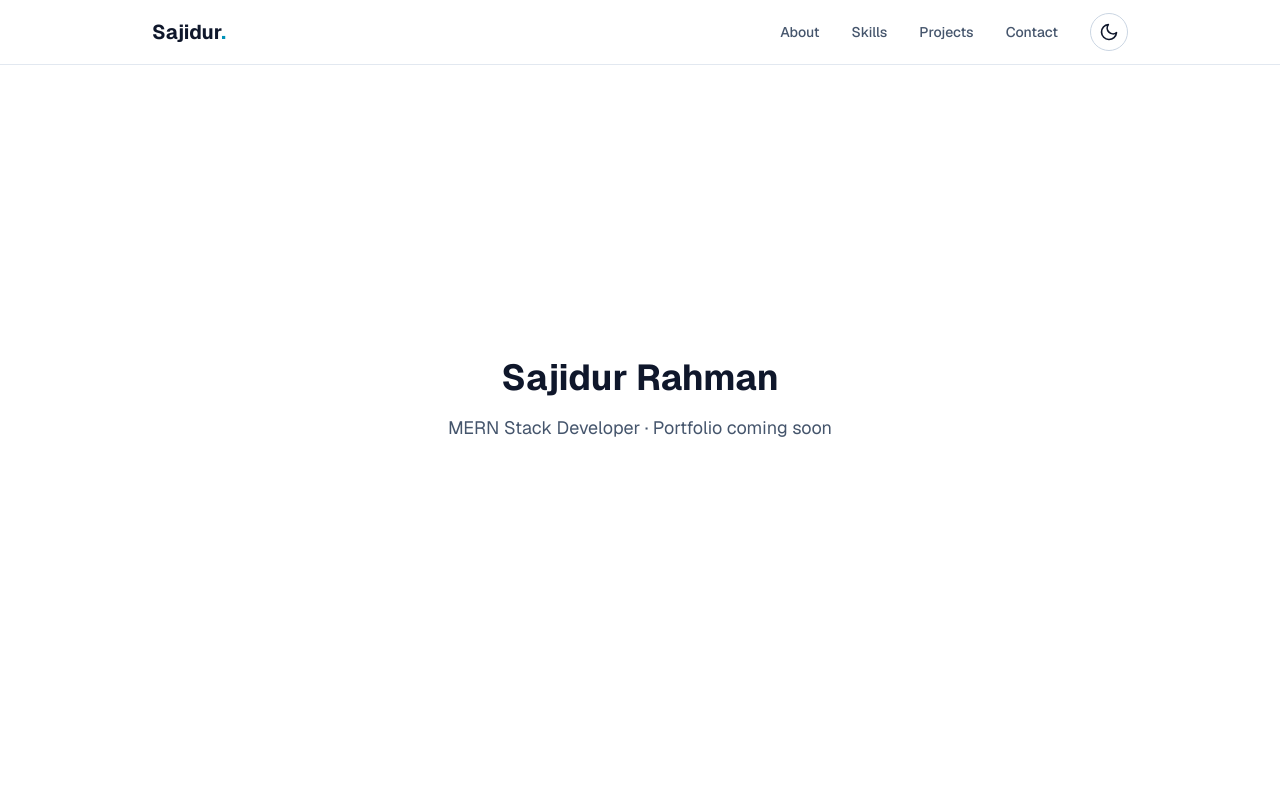
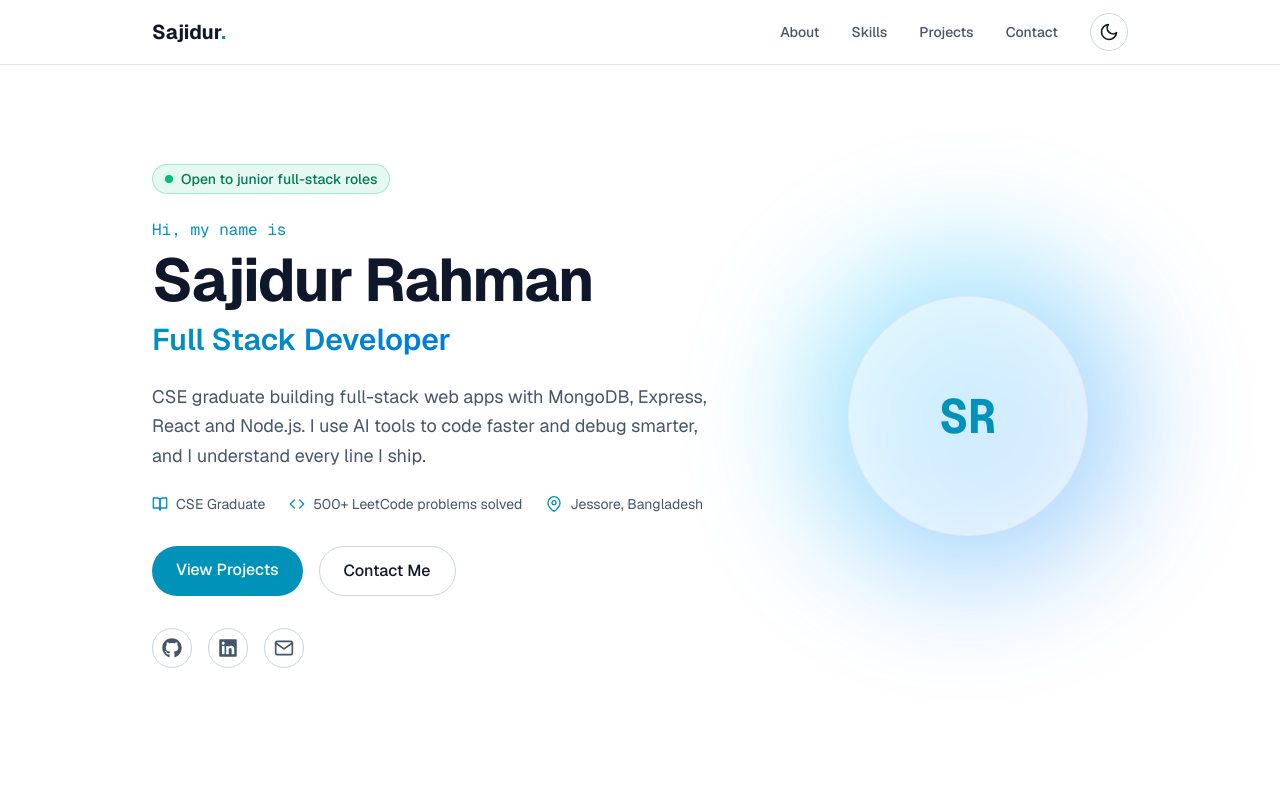
Before and after one commit to sajidur70/portfolio, a Next.js app: page / in a window 1280 px wide. Shown: the top 800 px of the page. Built offline with nearby package versions, Linux system fonts and the light colour scheme.

Commit message:
Add recruiter-focused Hero section and social links
Co-Authored-By: Claude Opus 5.5 <noreply@anthropic.com>

```diff
--- a/src/app/page.js
+++ b/src/app/page.js
@@ -1,23 +1,15 @@
-import { personal } from "@/data/portfolio";
 import Navbar from "@/components/Navbar";
+import Hero from "@/components/Hero";
 import SectionHeading from "@/components/ui/SectionHeading";
 import FadeIn from "@/components/ui/FadeIn";
 
-// The home page. Real sections (Hero, About, Skills...) come in the next steps.
+// The home page: puts all sections in order.
 export default function Home() {
   return (
     <>
       <Navbar />
       <main>
-        <section
-          id="home"
-          className="flex min-h-screen flex-col items-center justify-center gap-4"
-        >
-          <h1 className="text-4xl font-bold">{personal.name}</h1>
-          <p className="text-lg text-slate-600 dark:text-slate-400">
-            {personal.title} · Portfolio coming soon
-          </p>
-        </section>
+        <Hero />
 
         {/* Test section: scroll down to see the fade-in. Step 16 replaces it with the real About */}
         <section id="about" className="mx-auto max-w-5xl px-6 py-24">
--- /dev/null
+++ b/src/components/Hero.jsx
@@ -0,0 +1,124 @@
+import { FiBookOpen, FiCode, FiMapPin } from "react-icons/fi";
+import { personal, highlights } from "@/data/portfolio";
+import FadeIn from "@/components/ui/FadeIn";
+import SocialLinks from "@/components/ui/SocialLinks";
+
+// Which icon to show for each highlight in the data file
+const highlightIcons = {
+  education: FiBookOpen,
+  code: FiCode,
+  location: FiMapPin,
+};
+
+// Same style for the 2nd and 3rd buttons
+const outlineButton =
+  "rounded-full border border-slate-300 px-6 py-3 font-medium transition hover:scale-105 hover:border-cyan-600 hover:text-cyan-600 dark:border-slate-700 dark:hover:border-cyan-400 dark:hover:text-cyan-400";
+
+// The first screen visitors see: who I am, what I do, how to reach me.
+export default function Hero() {
+  // Initials for the circle: "Sajidur Rahman" → ["Sajidur", "Rahman"] → ["S", "R"] → "SR"
+  const initials = personal.name
+    .split(" ")
+    .map((word) => word[0])
+    .join("");
+
+  return (
+    <section
+      id="home"
+      className="mx-auto flex min-h-screen max-w-5xl flex-col items-center justify-center gap-12 px-6 pt-24 pb-16 md:flex-row md:justify-between"
+    >
+      {/* Left: text. Each part fades in a little after the one before (delay) */}
+      <div className="max-w-xl text-center md:text-left">
+        {/* "Open to work" badge with a pulsing green dot */}
+        {personal.availability && (
+          <FadeIn>
+            <p className="inline-flex items-center gap-2 rounded-full border border-emerald-500/30 bg-emerald-500/10 px-3 py-1 text-sm font-medium text-emerald-700 dark:text-emerald-400">
+              <span className="relative flex h-2 w-2">
+                <span className="absolute inline-flex h-full w-full animate-ping rounded-full bg-emerald-500 opacity-75" />
+                <span className="relative inline-flex h-2 w-2 rounded-full bg-emerald-500" />
+              </span>
+              {personal.availability}
+            </p>
+          </FadeIn>
+        )}
+
+        <FadeIn delay={0.1}>
+          <p className="mt-6 font-mono text-cyan-600 dark:text-cyan-400">
+            Hi, my name is
+          </p>
+          <h1 className="mt-2 text-4xl font-bold tracking-tight sm:text-6xl">
+            {personal.name}
+          </h1>
+        </FadeIn>
+
+        <FadeIn delay={0.2}>
+          {/* Gradient text: a gradient background, clipped to the letters */}
+          <p className="mt-3 bg-linear-to-r from-cyan-600 to-blue-600 bg-clip-text text-2xl font-semibold text-transparent sm:text-3xl dark:from-cyan-400 dark:to-blue-400">
+            {personal.title}
+          </p>
+        </FadeIn>
+
+        <FadeIn delay={0.3}>
+          <p className="mt-6 text-lg leading-relaxed text-slate-600 dark:text-slate-400">
+            {personal.intro}
+          </p>
+        </FadeIn>
+
+        {/* Quick facts: CSE Graduate · 500+ LeetCode · Location */}
+        <FadeIn delay={0.4}>
+          <ul className="mt-6 flex flex-wrap justify-center gap-x-6 gap-y-2 text-sm text-slate-600 md:justify-start dark:text-slate-400">
+            {highlights.map((item) => {
+              const Icon = highlightIcons[item.icon] ?? FiCode;
+              return (
+                <li key={item.text} className="flex items-center gap-2">
+                  <Icon className="h-4 w-4 text-cyan-600 dark:text-cyan-400" />
+                  {item.text}
+                </li>
+              );
+            })}
+          </ul>
+        </FadeIn>
+
+        <FadeIn delay={0.5}>
+          <div className="mt-8 flex flex-wrap justify-center gap-4 md:justify-start">
+            <a
+              href="#projects"
+              className="rounded-full bg-cyan-600 px-6 py-3 font-medium text-white transition hover:scale-105 hover:bg-cyan-700 dark:bg-cyan-400 dark:text-slate-950 dark:hover:bg-cyan-300"
+            >
+              View Projects
+            </a>
+            <a href="#contact" className={outlineButton}>
+              Contact Me
+            </a>
+            {/* Resume button: only shown when resumeUrl is not empty */}
+            {personal.resumeUrl && (
+              <a
+                href={personal.resumeUrl}
+                target="_blank"
+                rel="noopener noreferrer"
+                className={outlineButton}
+              >
+                Resume
+              </a>
+            )}
+          </div>
+        </FadeIn>
+
+        <FadeIn delay={0.6}>
+          <SocialLinks className="mt-8 justify-center md:justify-start" />
+        </FadeIn>
+      </div>
+
+      {/* Right: placeholder circle with my initials. Step 15 replaces it with the 3D scene */}
+      <FadeIn delay={0.3}>
+        <div className="relative flex h-64 w-64 items-center justify-center sm:h-80 sm:w-80">
+          {/* Soft glowing gradient behind the circle */}
+          <div className="absolute inset-0 animate-pulse rounded-full bg-linear-to-br from-cyan-400 to-blue-600 opacity-30 blur-3xl" />
+          <div className="relative flex h-48 w-48 items-center justify-center rounded-full border border-slate-200 bg-white/50 font-mono text-5xl font-bold text-cyan-600 backdrop-blur sm:h-60 sm:w-60 dark:border-slate-800 dark:bg-slate-900/50 dark:text-cyan-400">
+            {initials}
+          </div>
+        </div>
+      </FadeIn>
+    </section>
+  );
+}
--- /dev/null
+++ b/src/components/ui/SocialLinks.jsx
@@ -0,0 +1,49 @@
+import { FaGithub, FaLinkedin } from "react-icons/fa";
+import { FiLink, FiMail } from "react-icons/fi";
+import { personal, socials } from "@/data/portfolio";
+
+// Which icon to show for each social "name" in the data file
+const icons = {
+  GitHub: FaGithub,
+  LinkedIn: FaLinkedin,
+};
+
+// Round icon links: GitHub, LinkedIn (when it has a url) and Email.
+// Reused in the Hero, Contact and Footer.
+export default function SocialLinks({ className = "" }) {
+  // Keep only links that have a url ("" = hidden)
+  const visibleSocials = socials.filter((social) => social.url);
+
+  const linkStyle =
+    "flex h-10 w-10 items-center justify-center rounded-full border border-slate-300 text-slate-600 transition hover:-translate-y-1 hover:border-cyan-600 hover:text-cyan-600 dark:border-slate-700 dark:text-slate-400 dark:hover:border-cyan-400 dark:hover:text-cyan-400";
+
+  return (
+    <ul className={`flex gap-4 ${className}`}>
+      {visibleSocials.map((social) => {
+        const Icon = icons[social.name] ?? FiLink; // FiLink if no icon is set
+        return (
+          <li key={social.name}>
+            <a
+              href={social.url}
+              target="_blank"
+              rel="noopener noreferrer"
+              aria-label={social.name}
+              className={linkStyle}
+            >
+              <Icon className="h-5 w-5" />
+            </a>
+          </li>
+        );
+      })}
+      <li>
+        <a
+          href={`mailto:${personal.email}`}
+          aria-label="Email"
+          className={linkStyle}
+        >
+          <FiMail className="h-5 w-5" />
+        </a>
+      </li>
+    </ul>
+  );
+}
--- a/src/data/portfolio.js
+++ b/src/data/portfolio.js
@@ -4,21 +4,35 @@
 // ----- Personal info -----
 export const personal = {
   name: "Sajidur Rahman",
-  title: "MERN Stack Developer",
+  title: "Full Stack Developer",
   intro:
-    "I build fast, responsive web apps with MongoDB, Express, React and Node.js.",
-  location: "Bangladesh",
+    "CSE graduate building full-stack web apps with MongoDB, Express, React and Node.js. I use AI tools to code faster and debug smarter, and I understand every line I ship.",
+  location: "Jessore, Bangladesh",
+  // Shown as a green badge in the Hero. Set to "" to hide it.
+  availability: "Open to junior full-stack roles",
   email: "sajidurrahmansahib@gmail.com",
-  photo: "/profile.jpg", // I add this image in Step 15
+  photo: "/profile.jpg", // I add this image in Step 16
   resumeUrl: "", // Empty = the Resume button stays hidden. Later: "/resume.pdf"
   siteUrl: "https://sajidur-rahman.vercel.app", // My live link
 };
+
+// ----- Quick facts in the Hero -----
+// Only real facts I can prove (recruiters may check!).
+// icon: "education" | "code" | "location"
+export const highlights = [
+  { icon: "education", text: "CSE Graduate" },
+  { icon: "code", text: "500+ LeetCode problems solved" },
+  { icon: "location", text: personal.location },
+];
 
 // ----- Social links -----
 // An empty url ("") is hidden on the site. I fill it in when I have it.
 export const socials = [
   { name: "GitHub", url: "https://github.com/sajidur70" },
-  { name: "LinkedIn", url: "" },
+  {
+    name: "LinkedIn",
+    url: "https://www.linkedin.com/in/sajidur-rahman-sajidur319370/",
+  },
 ];
 
 // ----- About me -----
```
Also changed, not shown: 1 other file (tests, documents, lock files or other folders).
